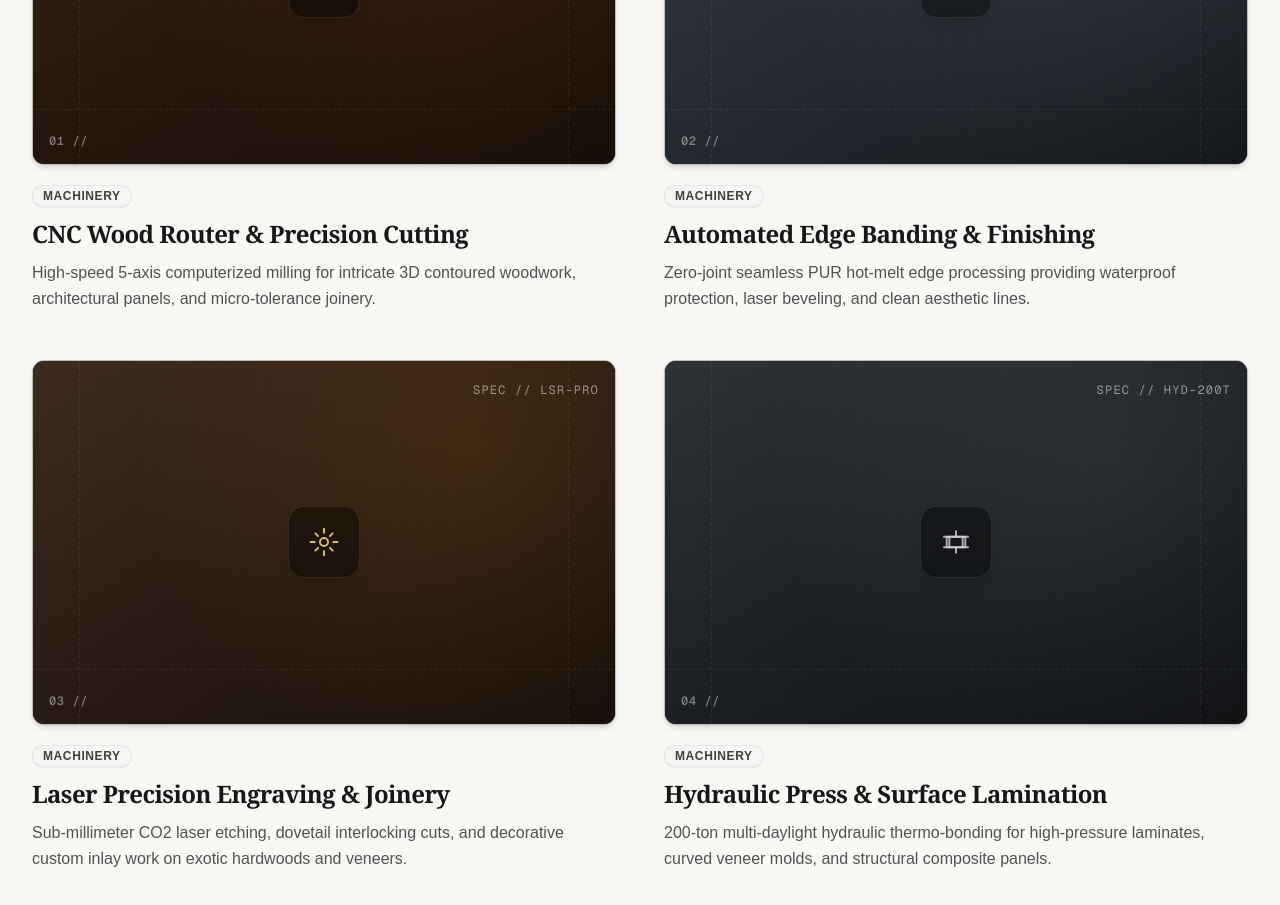
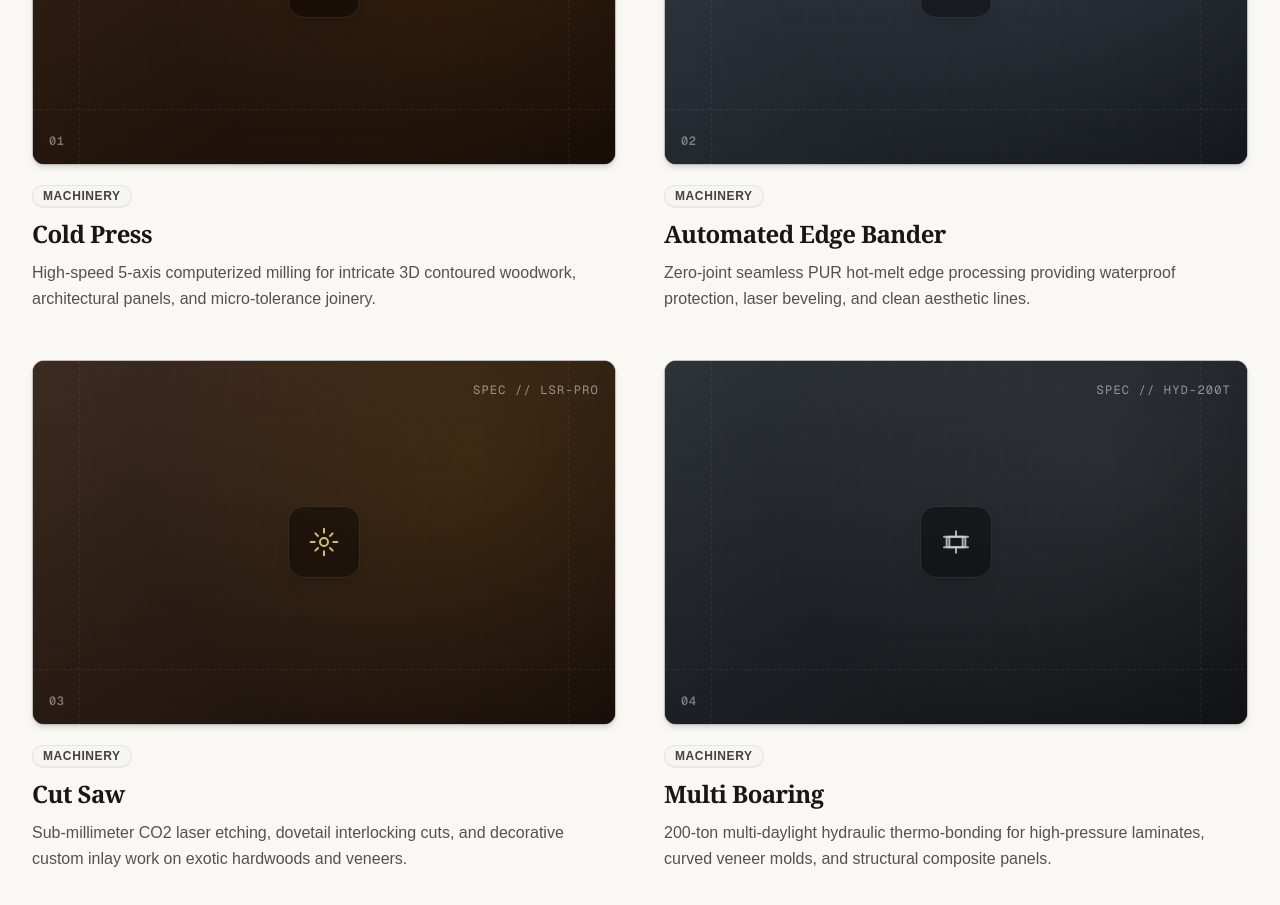
Before and after one commit to exocross-tech/Vistas-Spacecraft-Interior-Furniture-Manufacturing-Website, a Next.js app: page / in a window 1280 px wide. Shown: the part 1300-2205 px from the top of the page. Built offline with nearby package versions, Linux system fonts and the light colour scheme.

Commit message:
Renaming machines -1

```diff
--- a/src/components/Services.tsx
+++ b/src/components/Services.tsx
@@ -18,7 +18,7 @@ interface ServiceItem {
 const services: ServiceItem[] = [
   {
     id: 'cnc-routing',
-    title: 'CNC Wood Router & Precision Cutting',
+    title: 'Cold Press',
     badge: 'MACHINERY',
     code: 'SPEC // CNC-5AX',
     gradient: 'from-[#3a2416] via-[#24160d] to-[#140c07]',
@@ -34,7 +34,7 @@ const services: ServiceItem[] = [
   },
   {
     id: 'edge-banding',
-    title: 'Automated Edge Banding & Finishing',
+    title: 'Automated Edge Bander',
     badge: 'MACHINERY',
     code: 'SPEC // EDG-800',
     gradient: 'from-[#373d45] via-[#242930] to-[#12161a]',
@@ -50,7 +50,7 @@ const services: ServiceItem[] = [
   },
   {
     id: 'laser-engraving',
-    title: 'Laser Precision Engraving & Joinery',
+    title: 'Cut Saw',
     badge: 'MACHINERY',
     code: 'SPEC // LSR-PRO',
     gradient: 'from-[#3d2b20] via-[#281b13] to-[#150d09]',
@@ -66,7 +66,7 @@ const services: ServiceItem[] = [
   },
   {
     id: 'hydraulic-press',
-    title: 'Hydraulic Press & Surface Lamination',
+    title: 'Multi Boaring',
     badge: 'MACHINERY',
     code: 'SPEC // HYD-200T',
     gradient: 'from-[#2e3338] via-[#1c2024] to-[#0e1012]',
@@ -200,7 +200,7 @@ export function Services() {
                 {/* Bottom Corner Sequence Index */}
                 <div className="absolute bottom-3 left-4 z-10">
                   <span className="font-mono text-[11px] sm:text-xs font-semibold text-white/40 tracking-wider">
-                    0{index + 1} //
+                    0{index + 1}
                   </span>
                 </div>
 
```
